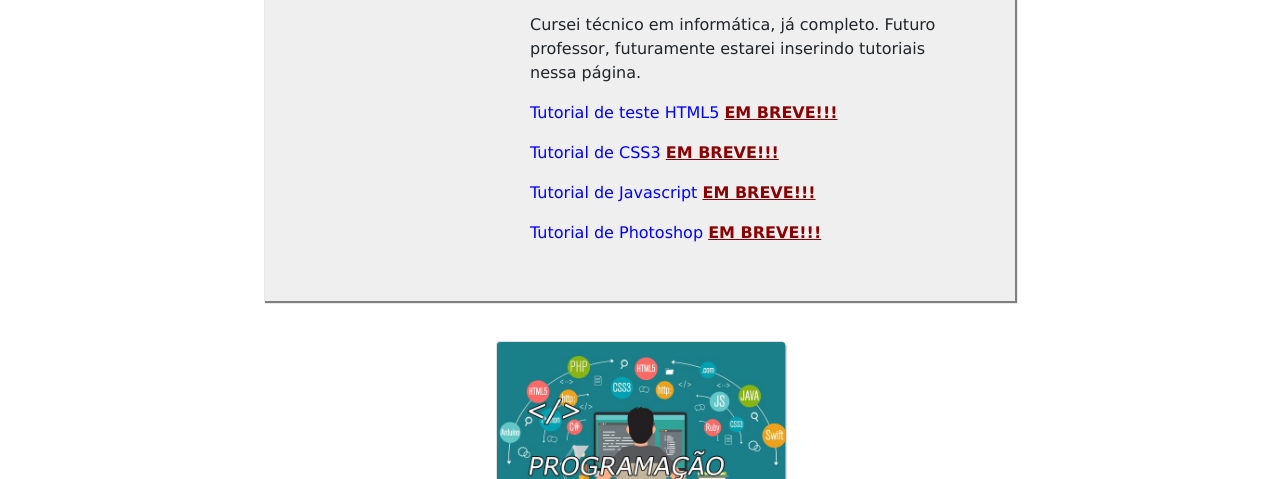
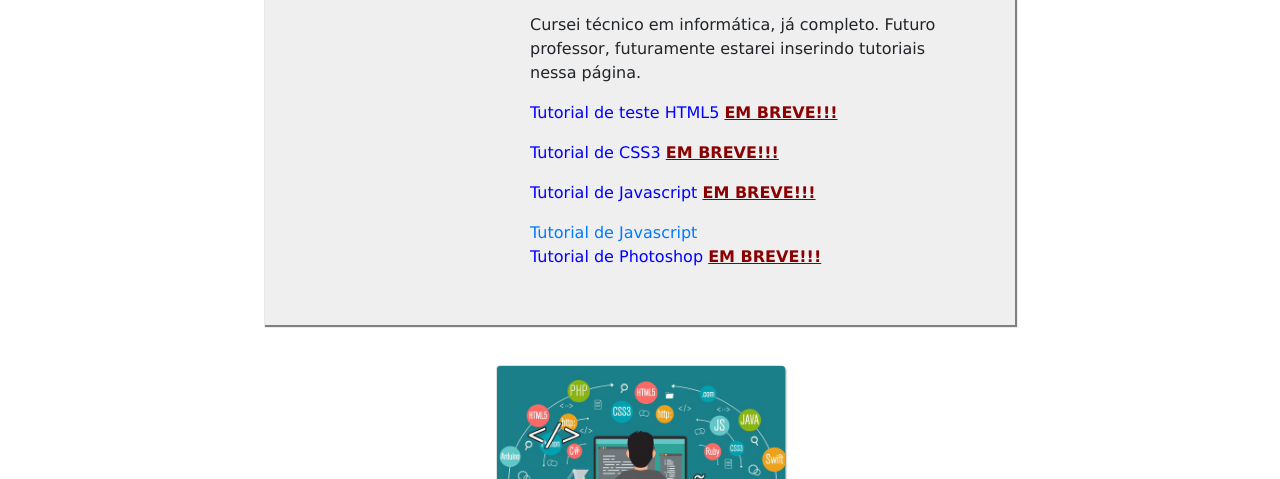
Before and after one commit to Wesleysc2/Wesleysc2.github.io, a plain HTML site: page index.html in a window 1280 px wide. Shown: the part 321-800 px from the top of the page. Drawn offline with nearby package versions, Linux system fonts and the light colour scheme.

Commit message:
Update index.html

```diff
--- a/index.html
+++ b/index.html
@@ -35,6 +35,7 @@
   					<p style="color: blue;">Tutorial de teste HTML5 <b class="frufru">EM BREVE!!!</b></a></p>
   					<p style="color: blue;">Tutorial de CSS3 <b class="frufru">EM BREVE!!!</b></a></p>
   					<p style="color: blue;">Tutorial de Javascript <b class="frufru">EM BREVE!!!</b></a></p>
+					<a href="https://github.com/Wesleysc2/exemplos-html-javascript" >Tutorial de Javascript</a>
   					<p style="color: blue;">Tutorial de Photoshop <b class="frufru">EM BREVE!!!</b></a></p>
   				</div>
   			</div>
```
